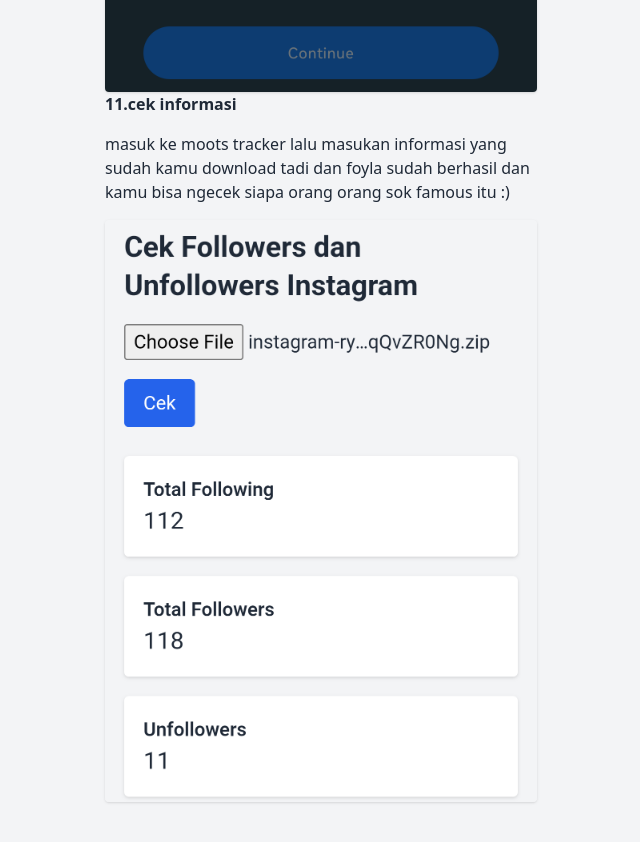
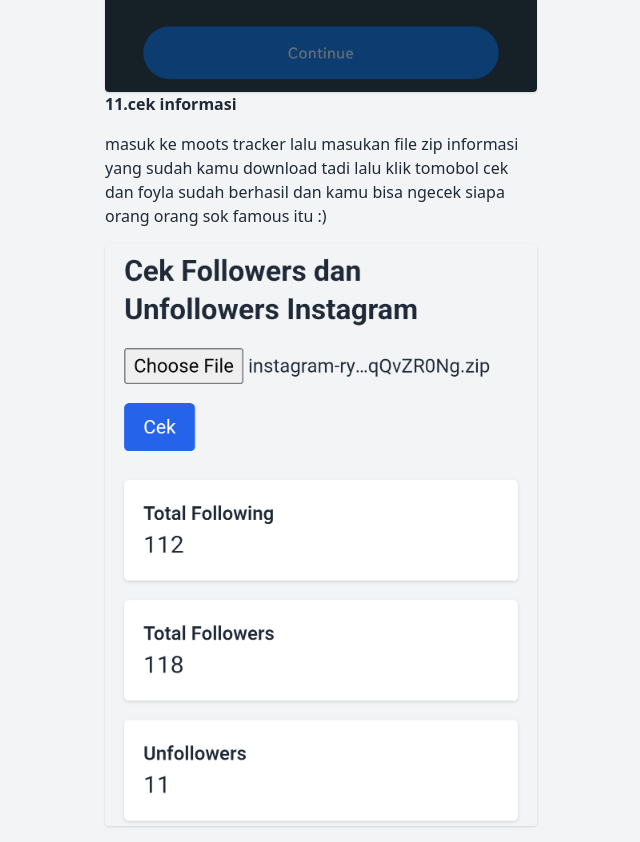
Before and after one commit to RYANNNHZ/mootstracker, a website: page tutorial.html in a window 1280 px wide. Shown: the part 7600-8442 px from the top of the page, without its empty margins (319-959 px from the left). Before the commit the page ends 8418 px from the top, so only its background shows below. Drawn offline with nearby package versions, Linux system fonts and the light colour scheme.

Commit message:
Update tutorial.html

```diff
--- a/tutorial.html
+++ b/tutorial.html
@@ -70,7 +70,7 @@
         <p>setelah kamu klik <b>download </b> kamu akan di minta untuk menuliskan <b>password</b> setelah itu data kalian akan langsung terdownload</p>
         <img class="w-full rounded shadow my-10" src="image/15.png" alt="">
         <b class="" >11.cek informasi</b>
-        <p>masuk ke <a href="https://ryannnhz.github.io/mootstracker/">moots tracker</a> lalu masukan informasi yang sudah kamu download tadi dan foyla sudah berhasil dan kamu bisa ngecek siapa orang orang sok famous itu :) </p>
+        <p>masuk ke <a href="https://ryannnhz.github.io/mootstracker/">moots tracker</a> lalu masukan file zip informasi yang sudah kamu download tadi lalu klik tomobol cek dan foyla sudah berhasil dan kamu bisa ngecek siapa orang orang sok famous itu :) </p>
         <img class="w-full rounded shadow my-10" src="image/16.png" alt="">
       </div>
 
```
